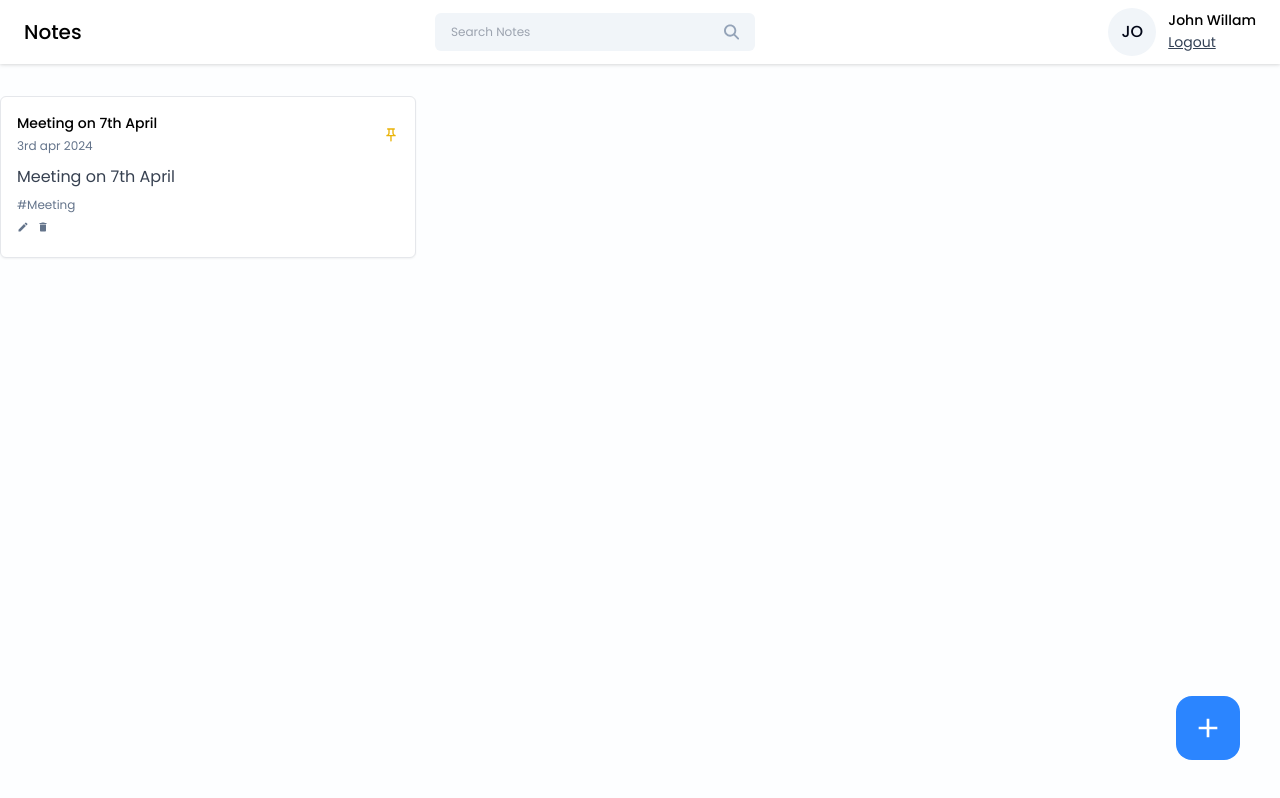
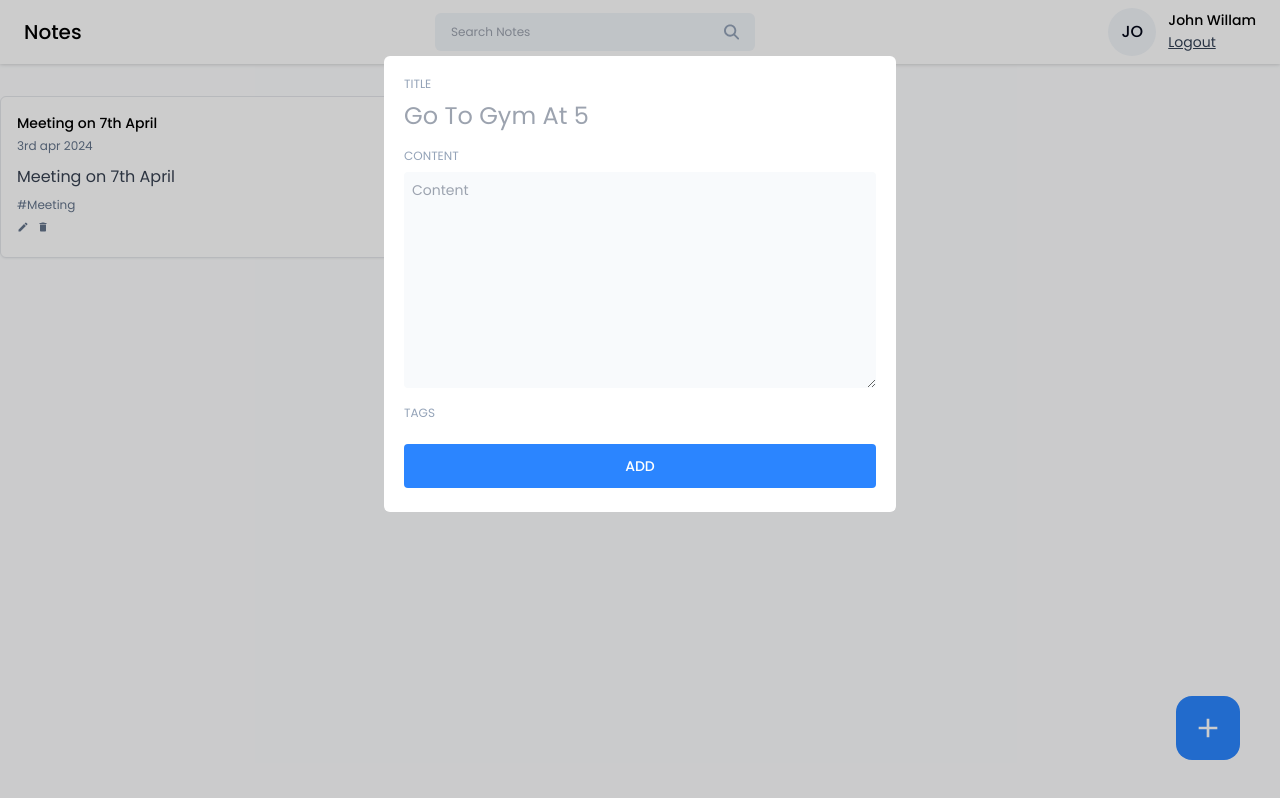
Before and after one commit to BasaranKaleli/NotesApp-MERN, a React (Vite) app: page /dashboard in a window 1280 px wide. Both pictures are taken after a click on the button 1208 px from the left and 728 px from the top of the page. Built offline with nearby package versions, Linux system fonts and the light colour scheme.

Commit message:
feat: added note creation and editing functionality

```diff
--- a/package.json
+++ b/package.json
@@ -14,6 +14,8 @@
     "react": "^18.3.1",
     "react-dom": "^18.3.1",
     "react-icons": "^5.2.1",
+    "react-modal": "^3.16.1",
+    "react-model": "^4.3.1",
     "react-router-dom": "^6.25.1"
   },
   "devDependencies": {
--- a/src/index.css
+++ b/src/index.css
@@ -25,4 +25,8 @@
   .icon-btn {
     @apply text-xl text-slate-300 cursor pointer hover:text-primary;
   }
+
+  .input-label {
+    @apply text-xs text-slate-400;
+  }
 }
--- a/src/pages/Home/AddEditNotes.jsx
+++ b/src/pages/Home/AddEditNotes.jsx
@@ -0,0 +1,33 @@
+import React from "react";
+
+const AddEditNotes = () => {
+  return (
+    <div>
+      <div className="flex flex-col gap-2">
+        <label className="input-label">TITLE</label>
+        <input
+          type="text"
+          className="text-2xl text-slate-950 outline-none"
+          placeholder="Go To Gym At 5"
+        />
+      </div>
+      <div className="flex flex-col gap-2 mt-4">
+        <label className="input-label">CONTENT</label>
+        <textarea
+          type="text"
+          className="text-sm text-slate-950 outline-none bg-slate-50 p-2 rounded"
+          placeholder="Content"
+          rows={10}
+        />
+      </div>
+      <div className="mt-3">
+        <label className="input-label">TAGS</label>
+      </div>
+      <button className="btn-primary font-medium mt-5 p-3" onClick={() => {}}>
+        ADD
+      </button>
+    </div>
+  );
+};
+
+export default AddEditNotes;
--- a/src/pages/Home/Home.jsx
+++ b/src/pages/Home/Home.jsx
@@ -1,9 +1,16 @@
-import React from "react";
+import React, { useState } from "react";
 import Navbar from "../../components/Navbar/Navbar";
 import NoteCard from "../../components/Cards/NoteCard";
 import { MdAdd } from "react-icons/md";
+import AddEditNotes from "./AddEditNotes";
+import Modal from "react-modal";
 
 const Home = () => {
+  const [openAddEditModal, setOpenAddEditModal] = useState({
+    isShown: false,
+    type: "add",
+    data: null,
+  });
   return (
     <>
       <Navbar />
@@ -25,10 +32,26 @@ const Home = () => {
 
       <button
         className="w-16 h-16 flex items-center justify-center rounded-2xl bg-primary hover:bg-blue-600 absolute right-10 bottom-10"
-        onClick={() => {}}
+        onClick={() => {
+          setOpenAddEditModal({ isShown: true, type: "add", data: null });
+        }}
       >
         <MdAdd className="text-[32px] text-white" />
       </button>
+
+      <Modal
+        isOpen={openAddEditModal.isShown}
+        onRequestClose={() => {}}
+        style={{
+          overlay: {
+            backgroundColor: "rgba(0,0,0,0.2)",
+          },
+        }}
+        contentLabel=""
+        className="w-[40%] max-h-3/4 bg-white rounded-md mx-auto mt-14 p-5 overflow-scroll"
+      >
+        <AddEditNotes />
+      </Modal>
     </>
   );
 };
```
Also changed, not shown: 1 other file (tests, documents, lock files or other folders).
